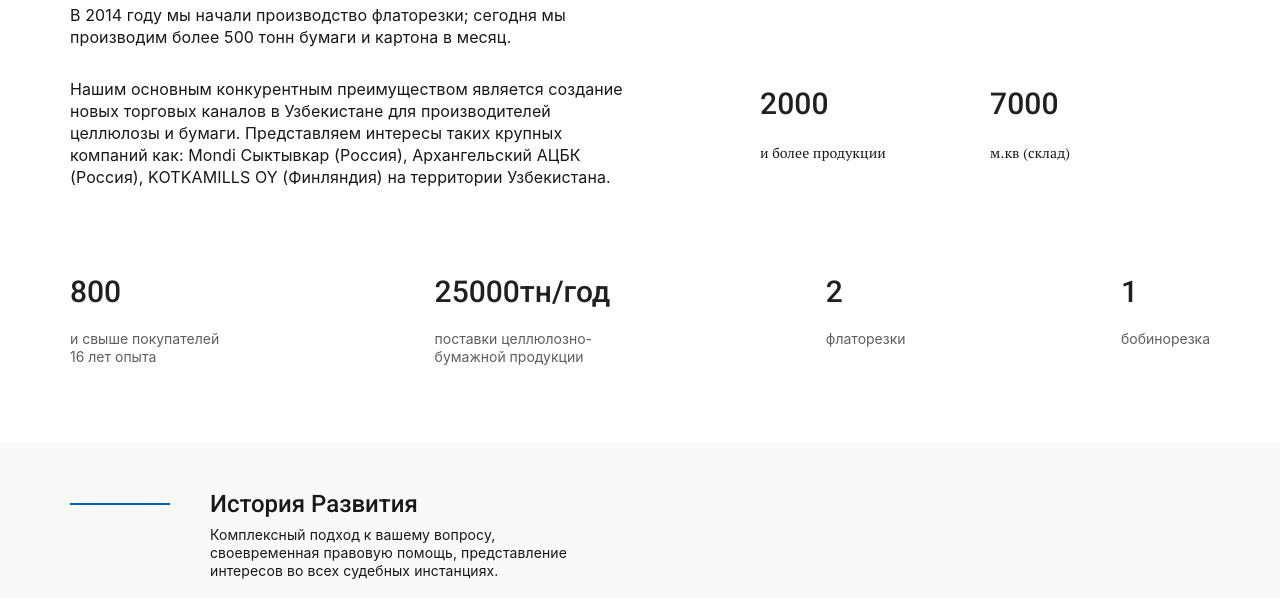
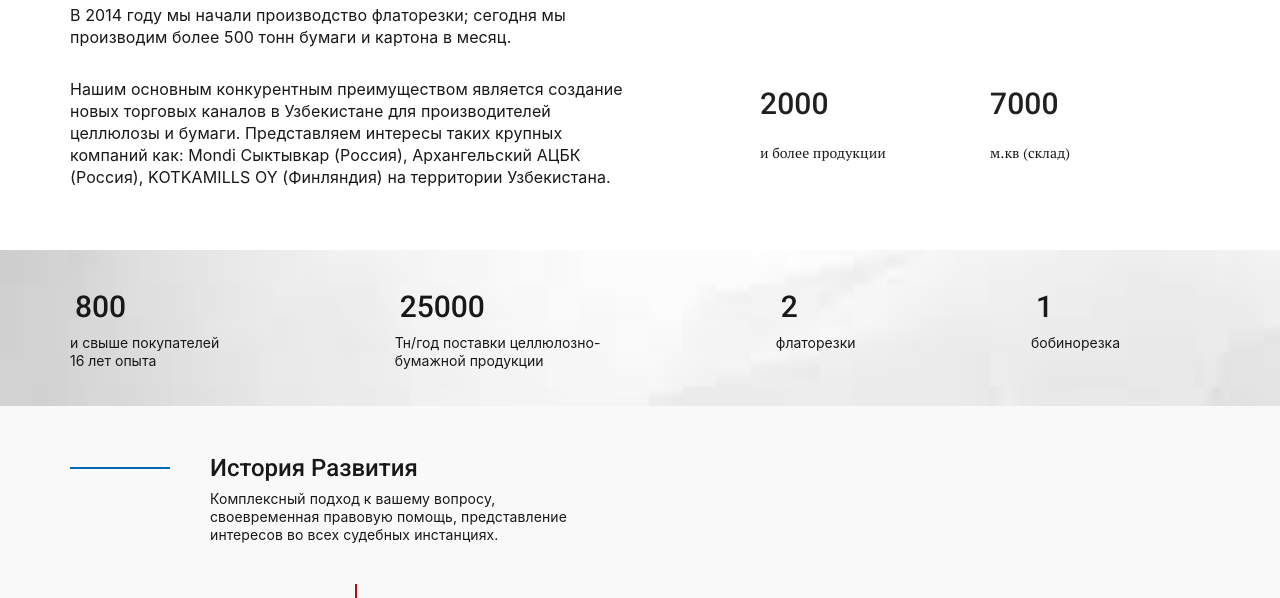
Before and after one commit to samlpes/poytaxtweb, a PHP site: page / in a window 1280 px wide. Shown: the part 801-1399 px from the top of the page. Run offline with PHP 8.4, Linux system fonts and the light colour scheme; some web fonts are replaced.

Commit message:
чтото

```diff
--- a/CSS/style.css
+++ b/CSS/style.css
@@ -407,7 +407,7 @@
 }
 .about__inner{
     display: flex;
-    justify-content: space-between;
+    justify-content: space-between !important;
 }
 .about__inner-part1{
     max-width: 585px;
@@ -471,17 +471,30 @@
 /* .about1 {
     background: #f9f9f9;
 } */
+.about1{
+   background-image: url(../IMG/bg.jpg);
+   background-size: cover;
+   object-fit: cover;
+   position: relative;
+   background-repeat: no-repeat;
+}
 .info{
-    margin-top: 20px;
-    margin-bottom: 60px;
+    max-width: 1050px;
+    padding-top: 30px;
+    padding-bottom: 20px;
     display: flex;
     justify-content: space-between;
-    /* border-bottom: 2px solid #0168b4; */
+    /* border-top: 2px solid #0168b4; */
 
 }
-    /* .info-inner{
-        padding-right: 100px;
-    } */
+
+.info-inner .about__title{
+   margin: 5px;
+}
+  .info-inner p{
+    color: #181818;
+  }
+
 /* timeline */
 
 .timeline{
--- a/index.html
+++ b/index.html
@@ -235,8 +235,8 @@
                     <p class="about__text">16 лет опыта</p>
                 </div>
                 <div class="info-inner">
-                    <p class="about__title">25000тн/год</p>
-                    <p class="about__text xc">поставки целлюлозно-</p>
+                    <p class="about__title">25000</p>
+                    <p class="about__text xc">Тн/год поставки целлюлозно-</p>
                     <p class="about__text">бумажной продукции</p>
                 </div>
                 <div class="info-inner">
```
Also changed, not shown: IMG/bg.jpg (added).
